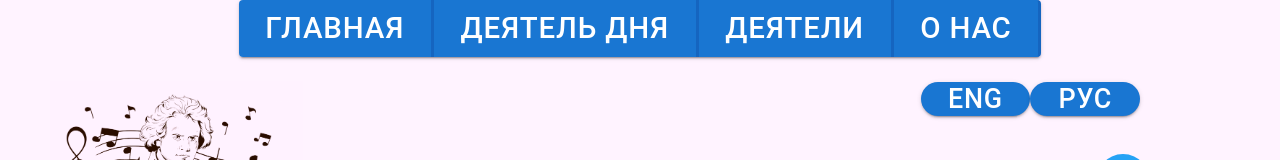
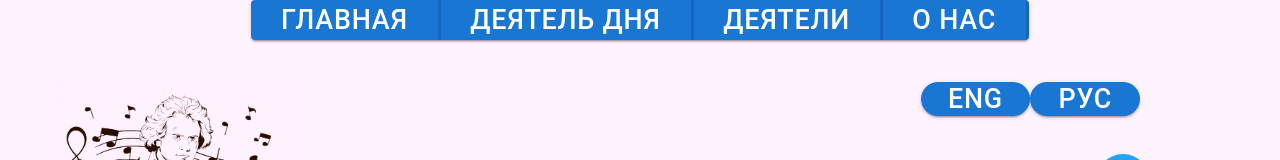
Before and after one commit to Tivistius/rpi2, a React (Create React App) app: page /musicians/about in a window 1280 px wide. Shown: the top 160 px of the page. Built offline with nearby package versions, Linux system fonts and the light colour scheme.

Commit message:
some fixes

```diff
--- a/src/App.js
+++ b/src/App.js
@@ -4,9 +4,6 @@ import Artist from "./pages/artist";
 import {BrowserRouter as Router, Navigate, Route, Routes} from "react-router-dom";
 import Footer from "./components/footer";
 import FullHeader from "./components/FullHeader";
-import YandexMap from "./components/GoogleMap";
-import {Switch} from "@mui/material";
-import About from "./components/About";
 import PageAbout from "./pages/PageAbout";
 import {I18nextProvider} from "react-i18next";
 import i18next from './i18n'
@@ -21,7 +18,7 @@ function App() {
 
   return (
       <I18nextProvider i18n={i18next}>
-      <div>
+      <div className= "main">
           <FullHeader/>
           <Router>
               <Routes>
--- a/src/styles/About.css
+++ b/src/styles/About.css
@@ -2,7 +2,7 @@
     border: 0.6vw solid #1e128a;
     padding: 1.5vw;
     border-radius: 7vw;
-    width: 80%;
+    width: 65%;
     margin: 7vw auto;
     background-image: url("../../public/images/backgroundfortext2.jpg");
     opacity : 0.79;
--- a/src/styles/BestOfTheDay.css
+++ b/src/styles/BestOfTheDay.css
@@ -1,5 +1,5 @@
 .fullInfo{
-    width:80%;
+    width:65%;
     margin: 7vw auto;
     border: 0.6vw solid #12868a;
     border-radius: 5vw;
--- a/src/styles/Header.css
+++ b/src/styles/Header.css
@@ -1,7 +1,6 @@
 
 header {
     width: 100%;
-
     color: #fff;
     height: 5.05vw;
     font-size: 2.55vw;
@@ -16,8 +15,9 @@ nav {
     box-shadow: none;
 }
 #ButtonStyle{
-    font-size: 2.3vw;
-    padding: 0.2vw 3.32vh;
+    line-height: 1.3;
+    font-size: 2.1vw;
+    padding: 0.2vw 2.32vw;
     min-width: 0;
     min-height: 0;
     border-right: 0.4vh solid #1565c0;
```
